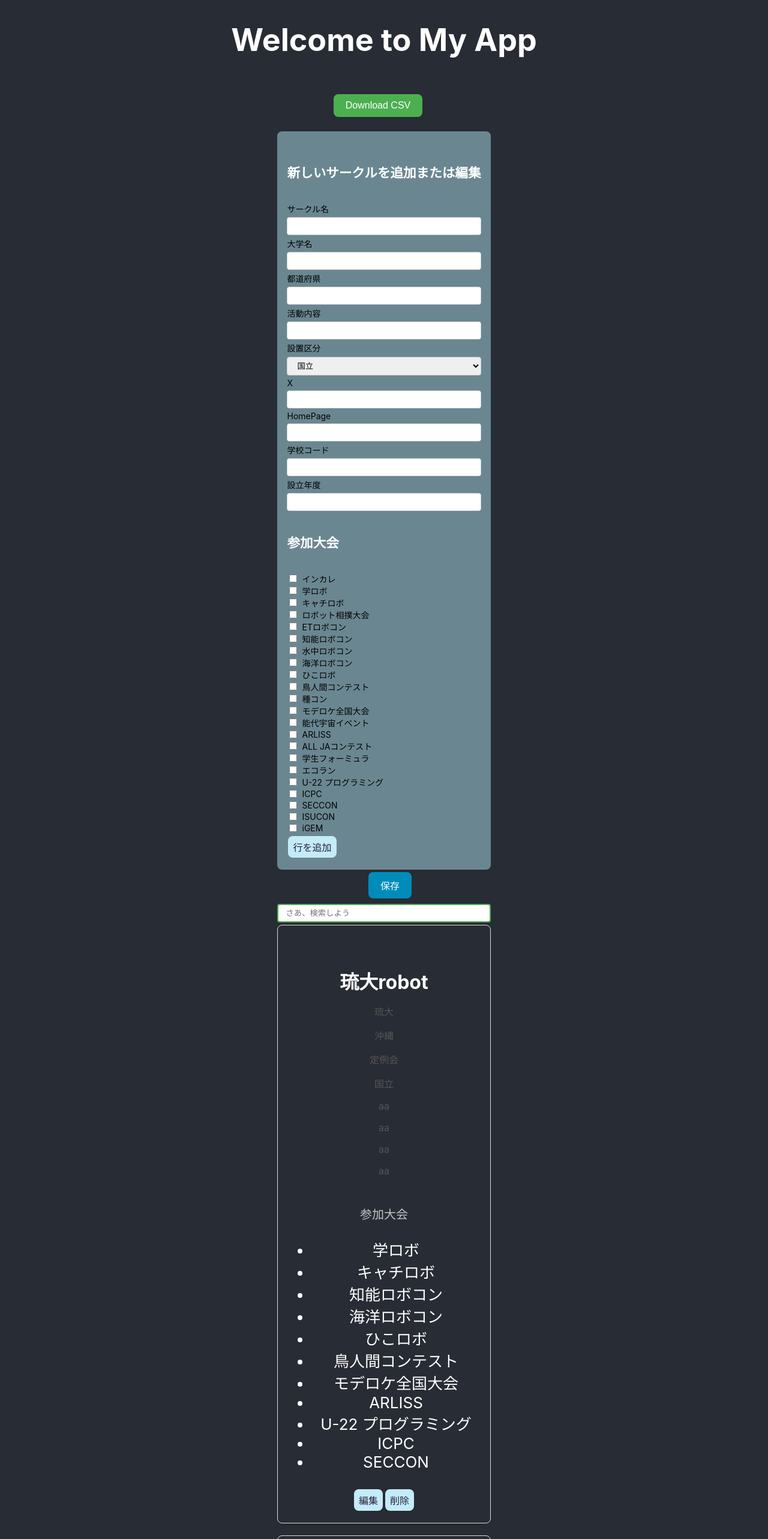
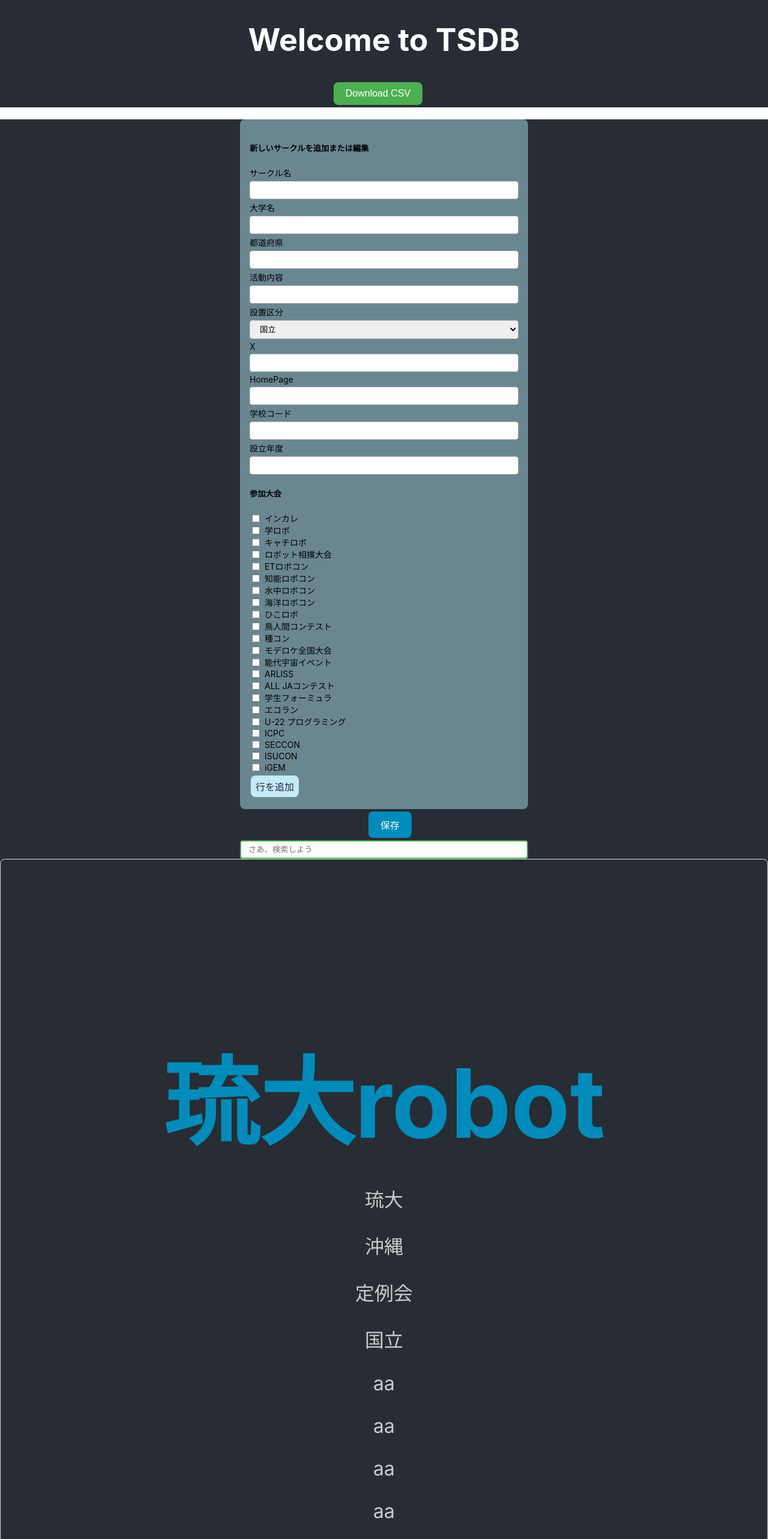
Before and after one commit to RobotClub-RyukyuUniv/TCDB, a React (Create React App) app: page / in a window 1280 px wide. Shown: the top 2566 px of the page at 60% size. Built offline with nearby package versions, Linux system fonts and the light colour scheme.

Commit message:
font-colorの調整

```diff
--- a/src/App.css
+++ b/src/App.css
@@ -15,7 +15,7 @@
 
 .App-header {
   background-color: #282c34;
-  min-height: 100vh;
+  min-height: 10vh;
   display: flex;
   flex-direction: column;
   align-items: center;
@@ -36,3 +36,7 @@
     transform: rotate(360deg);
   }
 }
+
+.App-body{
+  background-color: #282c34;
+}
--- a/src/App.js
+++ b/src/App.js
@@ -26,14 +26,17 @@ const App = () => {
   return (
     <div className="App">
       <header className="App-header">
-        <h1>Welcome to My App</h1>
-        <div className="container">
-          <LoadCSV setCsvData={setCsvData} setFieldnames={setFieldnames} />
-          <DownloadButton csvData={csvData} />
+        <h1>Welcome to TSDB </h1>
+        <LoadCSV setCsvData={setCsvData} setFieldnames={setFieldnames} />
+        <DownloadButton csvData={csvData} />
+      </header>
+
+      <body className='App-body'>
+      <div className="container">
           <AddAndSave csvData={csvData} setCsvData={setCsvData} editIndex={editIndex} setEditIndex={setEditIndex} fieldnames={fieldnames} />
           <DisplayCSV csvData={csvData} handleEdit={handleEdit} handleDelete={handleDelete} />
         </div>
-      </header>
+      </body>
     </div>
   );
 };
--- a/src/components/styles.css
+++ b/src/components/styles.css
@@ -5,27 +5,33 @@
   .card {
     border: 1px solid #ddd;
     border-radius: 8px;
-    padding: 16px;
+    padding: 10px;
     margin-bottom: 20px;
     box-shadow: 0 2px 4px rgba(0, 0, 0, 0.1);
   }
 
+.card-body {
+    color:#CCC;
+    font-size:2rem
+  }
+
+
   .card-title {
-    font-size: 2rem;
+    font-size: 10rem;
+    color:#008CBA;
     font-weight: bold;
     margin-bottom: 8px;
   }
 
   .card-title2 {
     font-size: 1.25rem;
-    color: #c5c5c5;
+    color: #c4ebf8;
     font-weight: 500;
     margin-bottom: 8px;
   }
 
   .card-text {
-    font-size: 1rem;
-    color: #555;
+    color: #CCC;
   }
 
   .btn-custom-download {
@@ -71,9 +77,10 @@
   }
 
   .add-edit-form {
-    margin-top: 20px;
+    margin-top: 100px;
     background-color: #6a8791;
     padding: 16px;
+    margin: 0 400px;
     border-radius: 8px;
     text-align: left; /* 追加: フォームのラベルと入力フィールドを左寄せにする */
 }
@@ -111,7 +118,8 @@
 .form-control-search{
   width: 100%;
   padding: 6px 12px;
-  margin: 4px 0;
+  margin: 100 0;
+  width:30rem;
   display: inline-block;
   border: 2px solid #4CAF50;
   border-radius: 4px;
```
